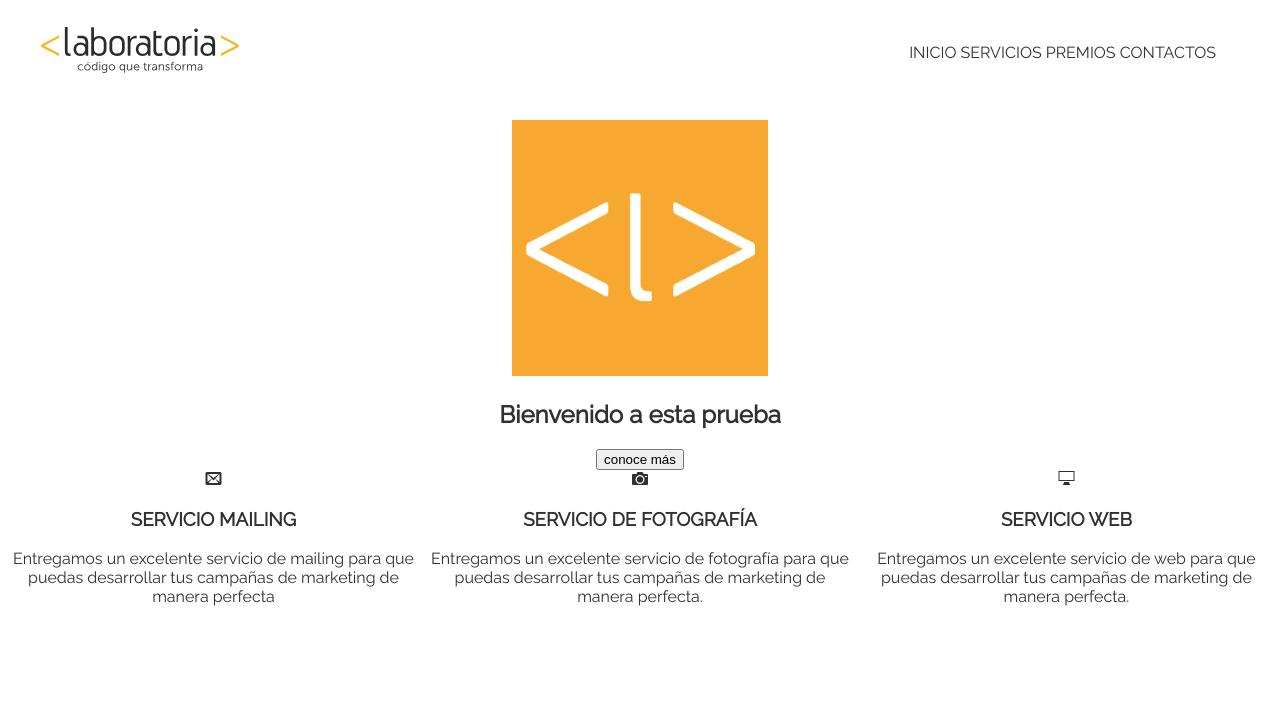
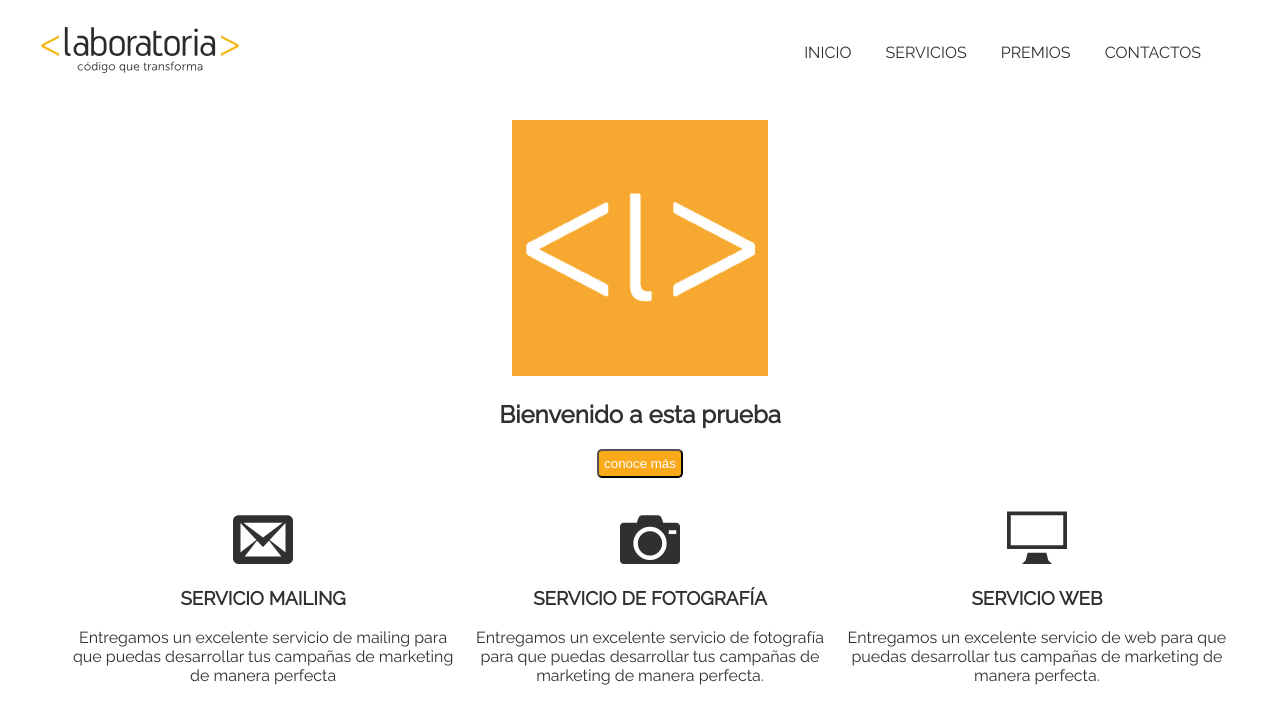
Before and after one commit to Claudiagari/seminar-css, a plain HTML site: page index.html in a window 1280 px wide. Drawn offline with Linux system fonts and the light colour scheme; files whose address does not match are found by name.

Commit message:
añadiendo estilo

```diff
--- a/css/main.css
+++ b/css/main.css
@@ -41,3 +41,27 @@ div {
   display: inline-block;
   width: 33%;
 }
+span {
+  font-size: 60px;
+}
+body section:last-child{
+  margin: 30px 50px 0 70px;
+
+}
+img [alt="laboratoria"]{
+  width: 120px;
+}
+button{
+  background-color:#f9a91a;
+  padding: 5px;
+  color: #fff;
+  border-radius: 5px;
+  font-weight: 600px;
+}
+.box-header ul li {
+
+  margin: 0 15px;
+}
+span:hover {
+background-color:#f9a91a;
+}
```
